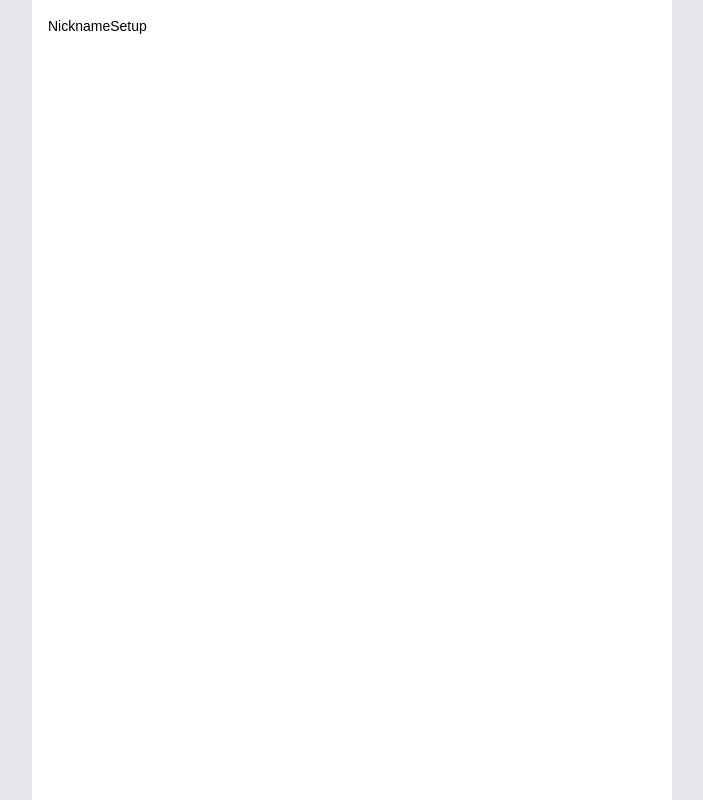
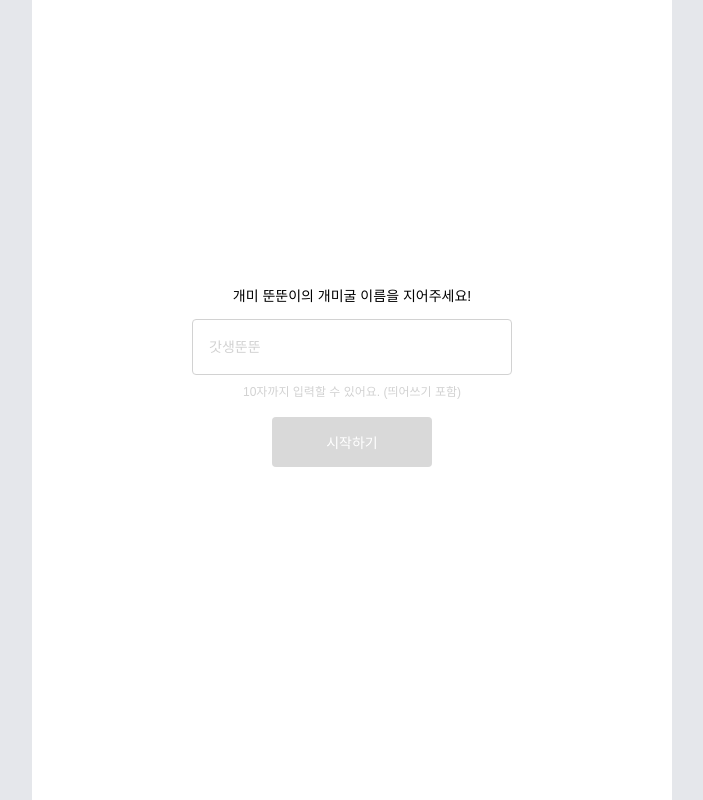
Before and after one commit to We-LGD/ddoon-ddoon, a React (Vite) app: page /nickname-setup in a window 1280 px wide. Shown: the whole page, without its empty margins (288-991 px from the left). Built offline with nearby package versions, Linux system fonts and the light colour scheme; a web font is replaced by a local one.

Commit message:
feat: NivknameSetup UI 작업

```diff
--- a/src/pages/NicknameSetup.tsx
+++ b/src/pages/NicknameSetup.tsx
@@ -1,5 +1,36 @@
+import { useNavigate } from 'react-router-dom';
+import Input from '@/shared/components/atoms/Input';
+import useInputStore from '@/store/useInputStore';
+import Button from '@/shared/components/atoms/Button';
+
 function NicknameSetup() {
-  return <div>NicknameSetup</div>;
+  const { inputs } = useInputStore();
+  const navigate = useNavigate();
+
+  const isButtonDisabled = !inputs.nickname || inputs.nickname.length === 0 || inputs.nickname.length > 10;
+
+  const handleStart = () => {
+    if (!isButtonDisabled) {
+      //TODO: 데이터 확인용, 작업 후 삭제 예정
+      console.log('닉네임:', inputs.nickname);
+      navigate('/tutorial');
+    }
+  };
+
+  return (
+    <div className="flex flex-col items-center justify-center h-full">
+      <Input
+        title="개미 뚠뚠이의 개미굴 이름을 지어주세요!"
+        name="nickname"
+        maxLength={10}
+        placeholder="갓생뚠뚠"
+        description="10자까지 입력할 수 있어요. (띄어쓰기 포함)"
+      />
+      <Button event={handleStart} cancel={isButtonDisabled}>
+        시작하기
+      </Button>
+    </div>
+  );
 }
 
 export default NicknameSetup;
--- a/src/shared/components/atoms/Button.tsx
+++ b/src/shared/components/atoms/Button.tsx
@@ -1,12 +1,12 @@
 import { ButtonProps } from '@/shared/interface/atomsType';
 
-function Button({ name, cancel, event }: ButtonProps) {
+function Button({ children, cancel, event }: ButtonProps) {
   return (
     <button
       onClick={event}
-      className={`w-[10rem] h-[3.125rem] text-white rounded hover:bg-active ${cancel ? 'bg-disabled' : 'bg-main'}`}
+      className={`w-[10rem] h-[3.125rem] leading-[3.8] text-white rounded hover:bg-active ${cancel ? 'bg-disabled' : 'bg-main'}`}
     >
-      {name}
+      {children}
     </button>
   );
 }
--- a/src/shared/interface/atomsType.ts
+++ b/src/shared/interface/atomsType.ts
@@ -20,11 +20,11 @@ export interface FailProps {
 
 export interface TitleProps {
   children: React.ReactNode;
-};
+}
 
 export interface ButtonProps {
-  name: string;
-  cancel?: true;
+  children: React.ReactNode;
+  cancel?: boolean;
   event?: MouseEventHandler<HTMLButtonElement>;
 }
 
```
